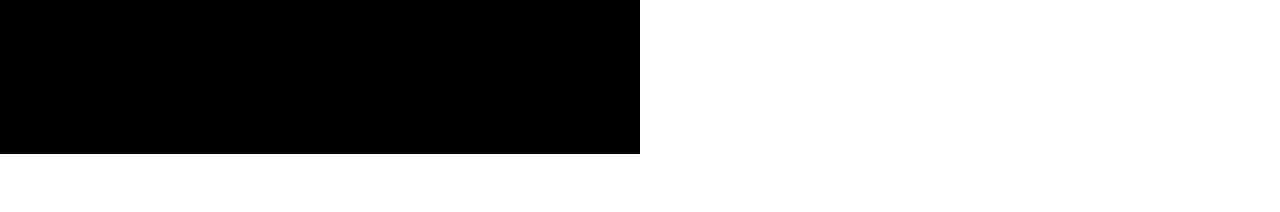
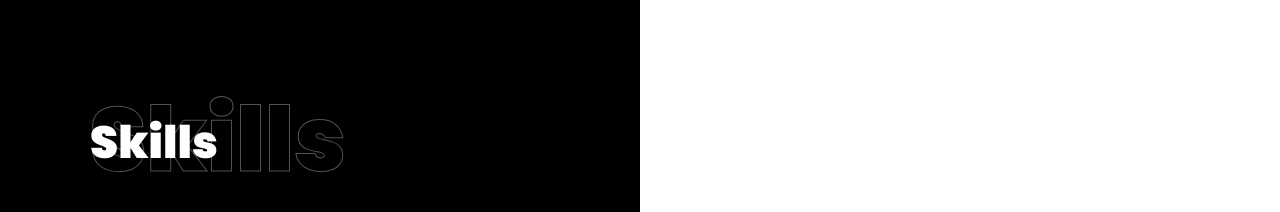
Before and after one commit to yz-developer/yz, a plain HTML site: page index.html in a window 1280 px wide. Shown: the part 646-858 px from the top of the page. Before the commit the page ends 800 px from the top, so only its background shows below. Drawn offline with Linux system fonts and the light colour scheme.

Commit message:
create skills row with bg and fg title class

```diff
--- a/css/style.css
+++ b/css/style.css
@@ -7,6 +7,27 @@
 }
 
 /* Component */
+
+
+/* Helper */
+.bg-title{
+  font-family: Poppins-black;
+  font-weight: 900;
+  font-size: 9rem;
+  text-transform: capitalize;
+  color: black;
+  -webkit-text-stroke-width: .1rem;
+  -webkit-text-stroke-color: rgb(83, 82, 82);
+}
+
+.fg-title{
+  font-family: Poppins-black;
+  font-weight: 500;
+  font-size: 4.5rem;
+  text-transform: capitalize;
+  color: white;
+  margin-top: -10.5rem;
+}
 
 html {
   box-sizing: border-box;
@@ -362,6 +383,19 @@ body {
   margin-left: .5rem;
 }
 
+/*
+    --->Skills
+*/
+
+.skills{
+  padding-top: 7rem;
+  padding-left: 2rem;
+  padding-right: 2rem;
+  color: white;
+}
+
+
+
 
 /*
     --> Animations
--- a/index.html
+++ b/index.html
@@ -141,6 +141,15 @@
             </div>
         </section>
         </div>
+        <!-- Skills -->
+         <div class="row">
+          <section class="skills">
+            <div>
+              <p class="bg-title">skills</p>
+            </div>
+            <p class="fg-title">skills</p>
+          </section>
+         </div>
       </div>
 
     <!-- footer -->
```
